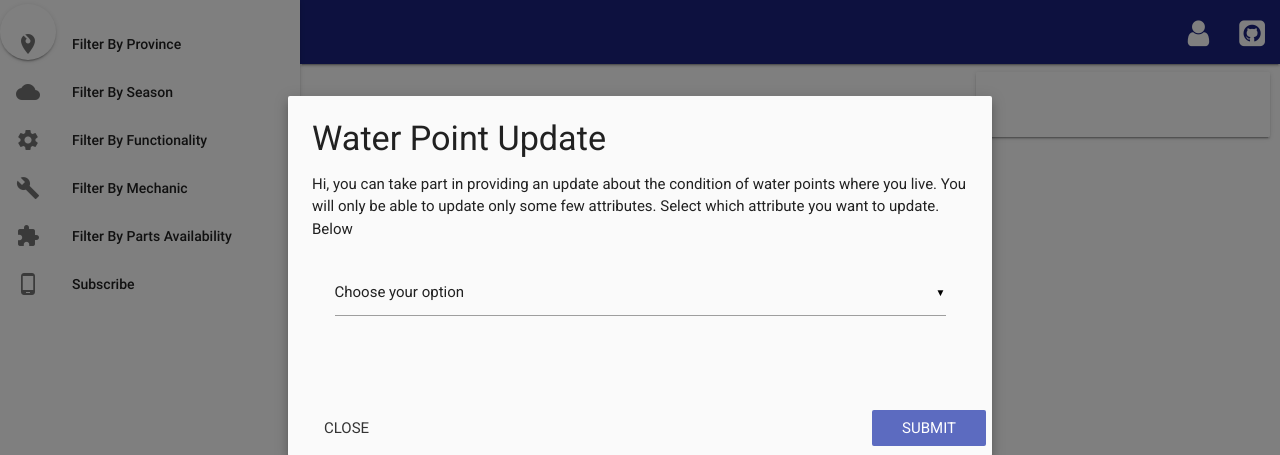
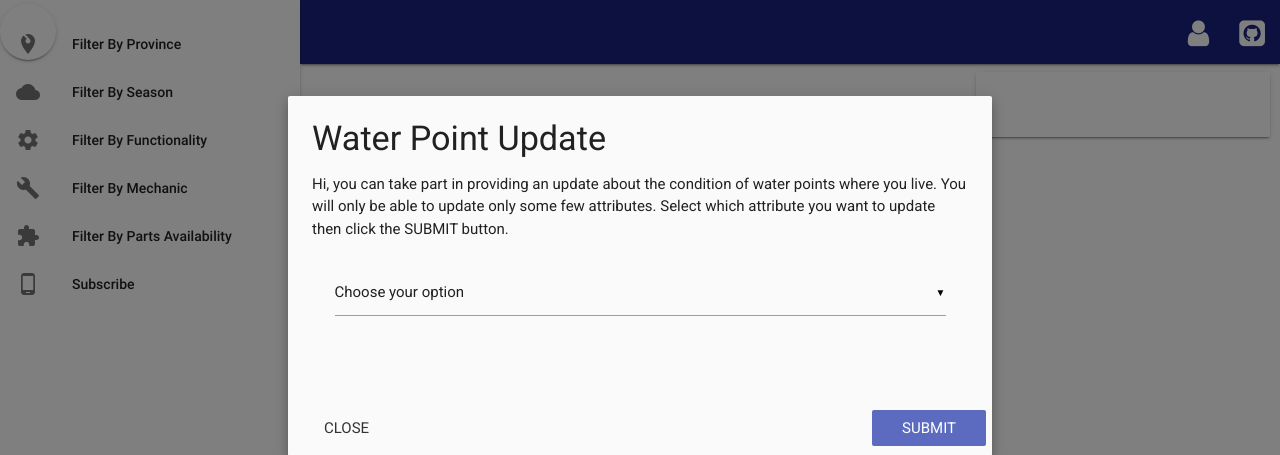
Before and after one commit to Code4SierraLeone/MWash, a CodeIgniter app: the page made by application/views/explore.php in a window 1280 px wide, after a click on "mode_edit". Shown: the top 455 px of the page. Run offline with CodeIgniter, Linux system fonts and the light colour scheme; data that the repository does not hold is empty; some libraries are stand-ins or nearby versions.

Commit message:
improved user info

```diff
--- a/application/views/explore.php
+++ b/application/views/explore.php
@@ -215,7 +215,7 @@ defined('BASEPATH') OR exit('No direct script access allowed');
 <div id="modal1" class="modal">
     <div class="modal-content">
         <h4>Water Point Update</h4>
-        <p id="init_msg">Hi, you can take part in providing an update about the condition of water points where you live. You will only be able to update only some few attributes. Select which attribute you want to update. Below</p>
+        <p id="init_msg">Hi, you can take part in providing an update about the condition of water points where you live. You will only be able to update only some few attributes. Select which attribute you want to update then click the SUBMIT button.</p>
         <div class="row">
             <form id="update-form" class="col s12">
                 <div class="row">
@@ -232,7 +232,7 @@ defined('BASEPATH') OR exit('No direct script access allowed');
                 <div class="row" style="display: none;">
                     <div class="input-field col s12">
                         <input name="wp_id" id="wp_id" type="text" class="validate">
-                        <label for="text">Provide WaterPoint ID</label>
+                        <label for="text">Provide Water Point ID</label>
                     </div>
                 </div>
                 <div class="row" style="display: none;">
--- a/assets/js/explore_custom.js
+++ b/assets/js/explore_custom.js
@@ -157,7 +157,7 @@ $(function () {
             Materialize.toast('You have not selected an attribute!', 4000);
         } else {
             $('#submit-wpu').attr('id', 'submit-wp-id');
-
+            $('#init_msg').empty().append('Now type the Water Point ID of the water source and click the SUBMIT button for more instructions..');
             $("#wp_id").parent().parent().show();
             $("#wpu").parent().parent().hide();
         }
@@ -207,9 +207,9 @@ $(function () {
                         $("#wsm_update").parent().parent().show();
                         $('.wp_column_name').html('mechanic');
                         if (data[0].mechanic == 'No' || data[0].mechanic == null) {
-                            $('#init_msg').empty().append('The water point currently does not have a Mechanic. If you wish to update type the word Yes then click the update button');
+                            $('#init_msg').empty().append('The water point currently does not have a Mechanic. If you wish to update type the word Yes then click the UPDATE button');
                         } else if (data[0].mechanic == 'Yes') {
-                            $('#init_msg').empty().append('The water point currently has a Mechanic. If you wish to update type the word No then click the update button');
+                            $('#init_msg').empty().append('The water point currently has a Mechanic. If you wish to update type the word No then click the UPDATE button');
                         }
                     } else if (wp == 'mngr') {
 
```
